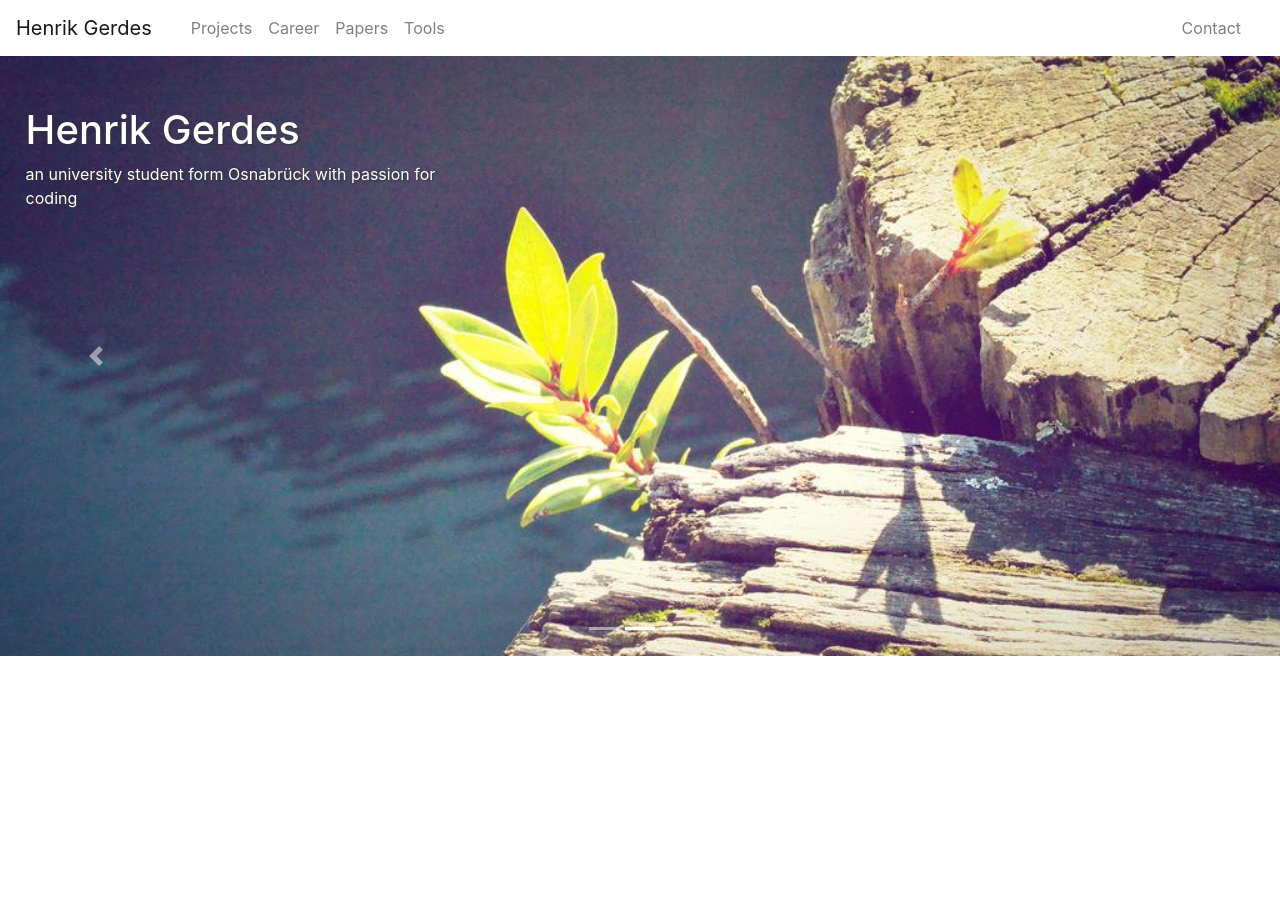
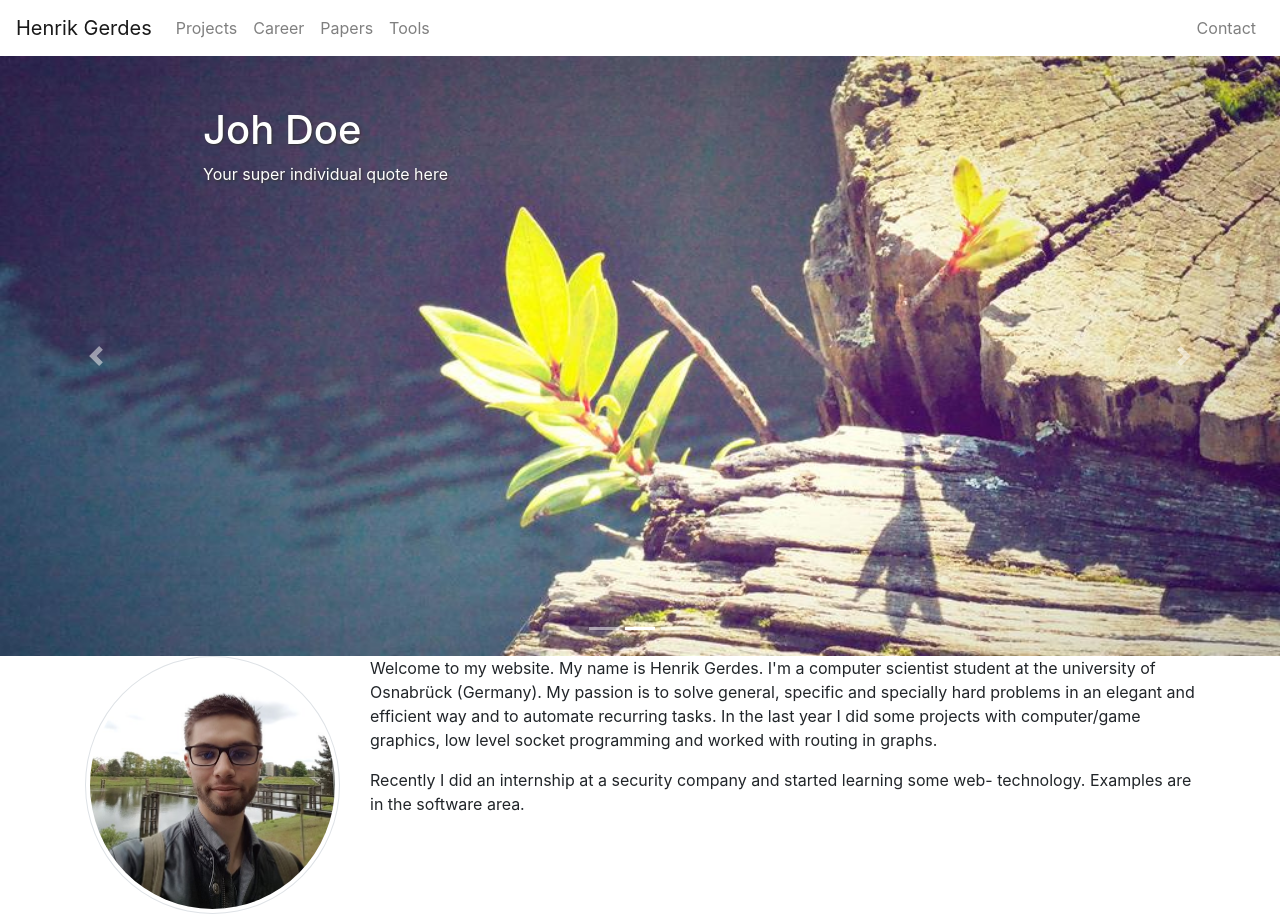
Before and after one commit to hegerdes/homepage, a Nuxt app: page / in a window 1280 px wide. Before the commit the page ends 800 px from the top, so only its background shows below. Built offline with nearby package versions, Linux system fonts and the light colour scheme.

Commit message:
Added about Me

```diff
--- /dev/null
+++ b/components/AboutMe.vue
@@ -0,0 +1,34 @@
+<!-- Please remove this file from your project -->
+<template>
+<b-container class="bv-example-row">
+    <b-row>
+    <b-col>
+       <b-img thumbnail rounded="circle" fluid src="~/assets/img/me.jpg" alt="Image of Henrik Gerdes"></b-img>
+    </b-col>
+    <b-col cols="9">
+      <p>
+            Welcome to my website. My name is Henrik Gerdes. I'm a computer
+            scientist student at the university of Osnabrück (Germany). My
+            passion is to solve general, specific and specially hard problems
+            in an elegant and efficient way and to automate recurring tasks.
+            In the last year I did some projects with computer/game graphics,
+            low level socket programming and worked with routing in graphs.<br />
+          </p>
+          <p >
+            Recently I did an internship at a security company and started
+            learning some web- technology. Examples are in the software
+            area.<br /><br />
+          </p>
+    </b-col>
+
+  </b-row>
+</b-container>
+</template>
+
+<script lang='ts'>
+import Vue from 'vue'
+
+export default Vue.extend({
+  name: 'AboutMe'
+})
+</script>
--- a/components/HomeImage.vue
+++ b/components/HomeImage.vue
@@ -15,13 +15,13 @@
       @sliding-end="onSlideEnd"
     >
       <!-- Text slides with image -->
+      <!-- TODO -->
       <b-carousel-slide
         img-src="~/assets/img/home-sliede-1.jpg"
-        content-visible-up="sm"
         img-alt="Sunset image"
       >
         <h1>{{ owner }}</h1>
-        <p>an university student form Osnabrück with passion for coding</p>
+        <p> {{ ownerSlug }} </p>
       </b-carousel-slide>
 
       <!-- Slides with custom text -->
@@ -30,8 +30,8 @@
         content-visible-up="sm"
         img-alt="Plant on whater image"
       >
-        <h1>Henrik Gerdes</h1>
-        <p>an university student form Osnabrück with passion for coding</p>
+        <h1>{{ owner }}</h1>
+        <p> {{ ownerSlug }} </p>
       </b-carousel-slide>
 
       <!-- Slides with image only -->
@@ -40,8 +40,8 @@
         content-visible-up="sm"
         img-alt="Sky with mountin summit image"
       >
-        <h1>Henrik Gerdes</h1>
-        <p>an university student form Osnabrück with passion for coding</p>
+        <h1>{{ owner }}</h1>
+        <p> {{ ownerSlug }} </p>
       </b-carousel-slide>
     </b-carousel>
   </div>
@@ -59,6 +59,7 @@ export default Vue.extend({
       slide: 0,
       sliding: false,
       owner: process.env.PAGE_OWNER,
+      ownerSlug: process.env.PAGE_OWNER_SLUG
     }
   },
   methods: {
@@ -73,6 +74,18 @@ export default Vue.extend({
 </script>
 
 <style>
+
+.carousel-inner {
+
+max-height: 650px;
+
+}
+.carousel-inner .img {
+
+max-height: 650px;
+
+
+}
 .carousel-caption {
   top: 5%;
   right: 65%;
--- a/components/Navbar.vue
+++ b/components/Navbar.vue
@@ -1,9 +1,7 @@
 <template>
   <b-navbar toggleable="sm" type="light" variant="faded" :sticky="true">
     <b-navbar-brand tag="h1" href="/">Henrik Gerdes</b-navbar-brand>
-    <div class="container">
       <b-navbar-toggle target="nav-collapse"></b-navbar-toggle>
-
       <b-collapse id="nav-collapse" is-nav>
       <b-navbar-nav>
         <b-nav-item href="#">Projects</b-nav-item>
@@ -18,7 +16,6 @@
 
       </b-navbar-nav>
     </b-collapse>
-    </div>
   </b-navbar>
 </template>
 
--- a/nuxt.config.js
+++ b/nuxt.config.js
@@ -23,7 +23,8 @@ export default {
   },
   env: {
     BASE_URL: process.env.BASE_URL || 'http://localhost:3000',
-    PAGE_OWNER: process.env.PAGE_OWNER || 'Henrik Gerdes'
+    PAGE_OWNER: process.env.PAGE_OWNER || 'Joh Doe',
+    PAGE_OWNER_SLUG: process.env.PAGE_OWNER_SLUG || 'Your super individual quote here'
   },
   // Global CSS: https://go.nuxtjs.dev/config-css
   css: [
--- a/pages/index.vue
+++ b/pages/index.vue
@@ -5,6 +5,9 @@
     </div>
     <div>
     <HomeImage />
+    </div>
+    <div>
+      <AboutMe />
     </div>
   </div>
 </template>
@@ -14,12 +17,17 @@ import Vue from 'vue'
 import { BootstrapVue, BootstrapVueIcons } from 'bootstrap-vue'
 import Navbar from '~/components/Navbar.vue'
 import HomeImage from '~/components/HomeImage.vue'
+import AboutMe from '~/components/AboutMe.vue'
 
 Vue.use(BootstrapVue)
 Vue.use(BootstrapVueIcons)
 
 export default Vue.extend({
-  components: { Navbar, HomeImage },
+  components: {
+    Navbar,
+    HomeImage,
+    AboutMe
+  },
 })
 </script>
 
```
Also changed, not shown: components/Tutorial.vue (deleted, +0 -46 lines).
